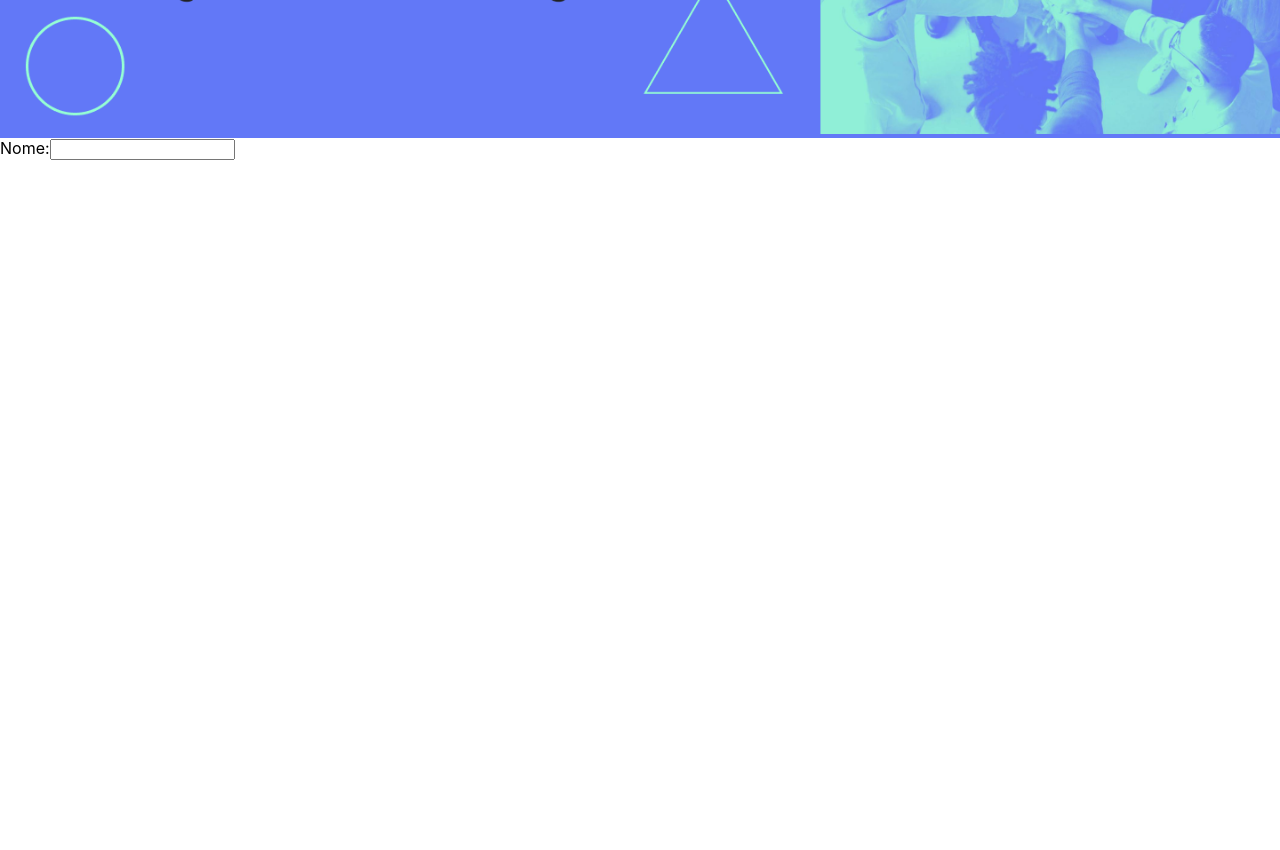
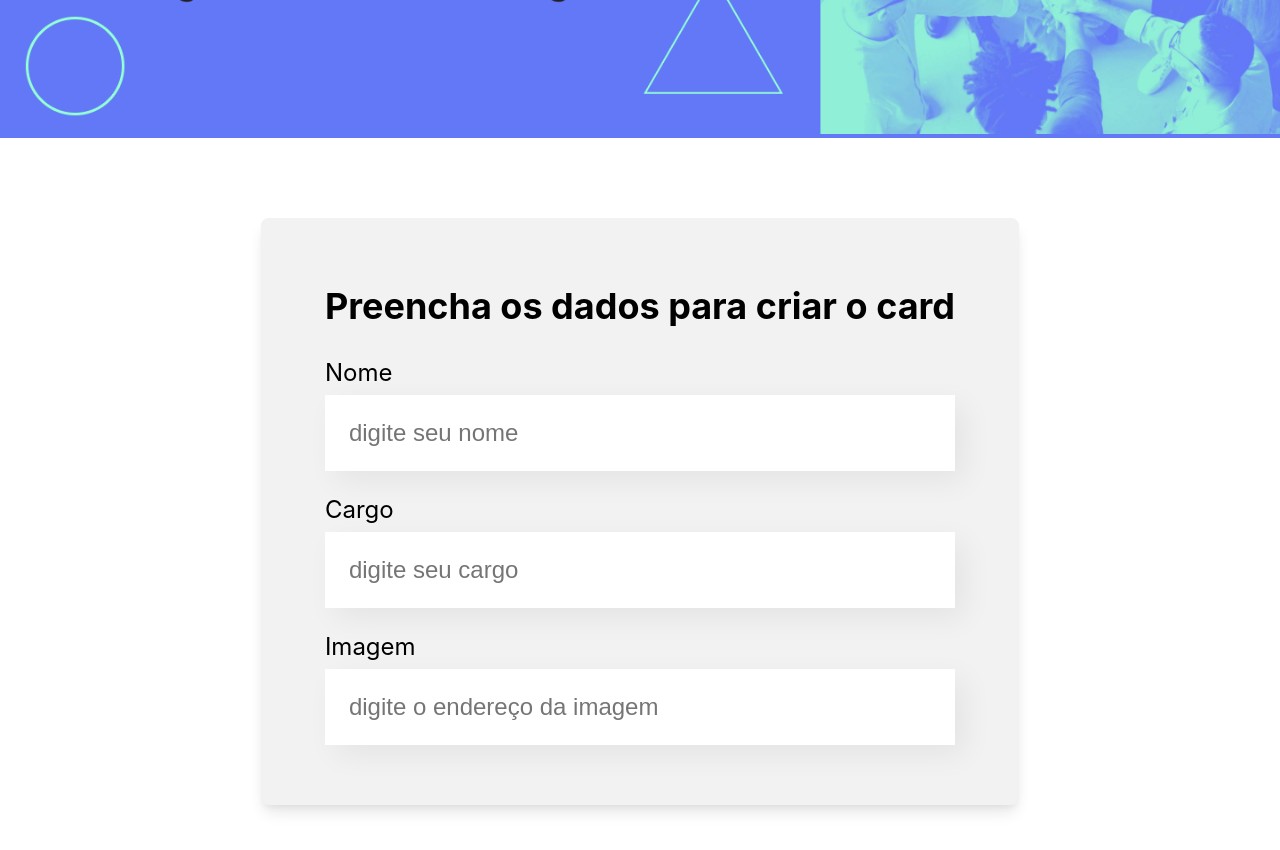
Before and after one commit to gbvitor/Organograma, a React (Create React App) app: page / in a window 1280 px wide. Shown: the part 360-1210 px from the top of the page. Before the commit the page ends 800 px from the top, so only its background shows below. Built offline with nearby package versions, Linux system fonts and the light colour scheme.

Commit message:
feat: create formulario

```diff
--- a/src/App.js
+++ b/src/App.js
@@ -1,11 +1,11 @@
-import { Banner } from "./components/Banner/Banner";
-import CampoTexto from "./components/CampoTexto";
+import Banner from "./components/Banner";
+import Formulario from "./components/Formulario";
 
 function App() {
     return (
         <div className="App">
             <Banner />
-            <CampoTexto />
+            <Formulario />
         </div>
     );
 }
--- a/src/components/Banner/Banner.jsx
+++ b/src/components/Banner/Banner.jsx
@@ -1,4 +1,3 @@
-import React from "react";
 import "./Banner.css";
 
 export const Banner = () => {
--- /dev/null
+++ b/src/components/Banner/index.js
@@ -0,0 +1,2 @@
+import { Banner } from "./Banner";
+export default Banner;
--- a/src/components/CampoTexto/CampoTexto.css
+++ b/src/components/CampoTexto/CampoTexto.css
@@ -0,0 +1,17 @@
+.campo-texto {
+    margin: 24px 0;
+}
+.campo-texto label {
+    display: block;
+    margin-bottom: 8px;
+    font-size: 24px;
+}
+.campo-texto input {
+    background-color: #fff;
+    box-shadow: 10px 10px 30px rgba(0, 0, 0, 0.06);
+    width: 100%;
+    border: none;
+    font-size: 24px;
+    padding: 24px;
+    box-sizing: border-box;
+}
--- a/src/components/CampoTexto/index.js
+++ b/src/components/CampoTexto/index.js
@@ -1,10 +1,10 @@
-import React from "react";
+import "./CampoTexto.css";
 
-const CampoTexto = () => {
+const CampoTexto = (props) => {
     return (
-        <div>
-            <label>Nome:</label>
-            <input></input>
+        <div className="campo-texto">
+            <label>{props.label}</label>
+            <input type="text" placeholder={props.placeholder}></input>
         </div>
     );
 };
--- /dev/null
+++ b/src/components/Formulario/Formulario.css
@@ -0,0 +1,17 @@
+.formulario {
+    display: flex;
+    justify-content: center;
+    margin: 80px 0;
+}
+.formulario form {
+    max-width: 80%;
+    background-color: #f2f2f2;
+    padding: 36px 64px;
+    border-radius: 8px;
+    box-shadow: 0 10px 15px -3px rgba(0, 0, 0, 0.1),
+        0 4px 6px -2px rgba(0, 0, 0, 0.05);
+}
+
+.formulario h2 {
+    font-size: 36px;
+}
--- /dev/null
+++ b/src/components/Formulario/index.js
@@ -0,0 +1,19 @@
+import CampoTexto from "../CampoTexto";
+import "./Formulario.css";
+
+const Formulario = (props) => {
+    return (
+        <section className="formulario">
+            <form>
+                <h2>Preencha os dados para criar o card</h2>
+                <CampoTexto label="Nome" placeholder="digite seu nome" />
+                <CampoTexto label="Cargo" placeholder="digite seu cargo" />
+                <CampoTexto
+                    label="Imagem"
+                    placeholder="digite o endereço da imagem"
+                />
+            </form>
+        </section>
+    );
+};
+export default Formulario;
```
